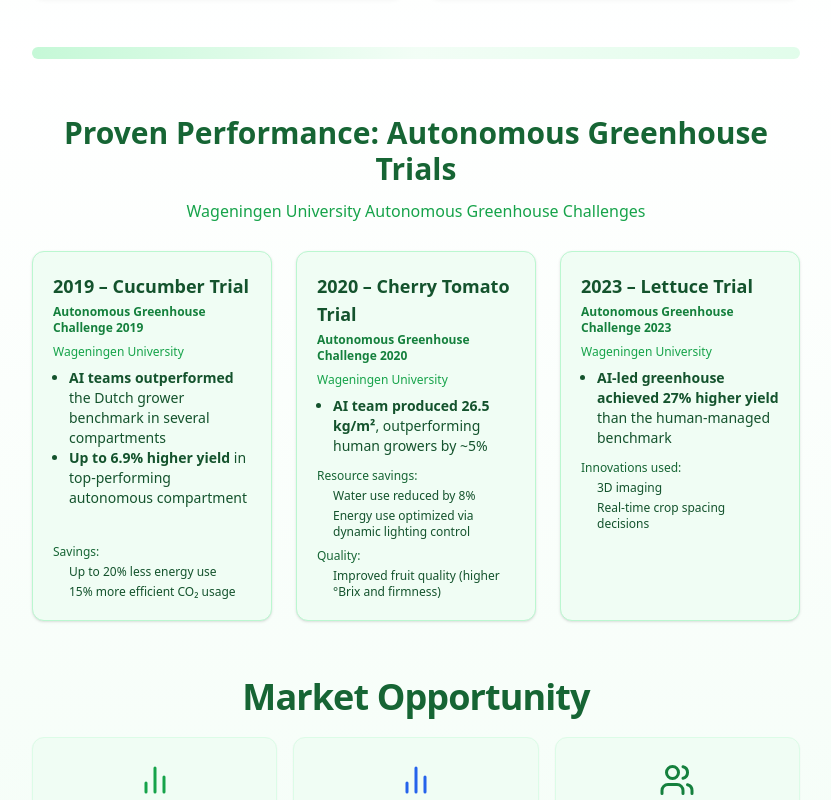
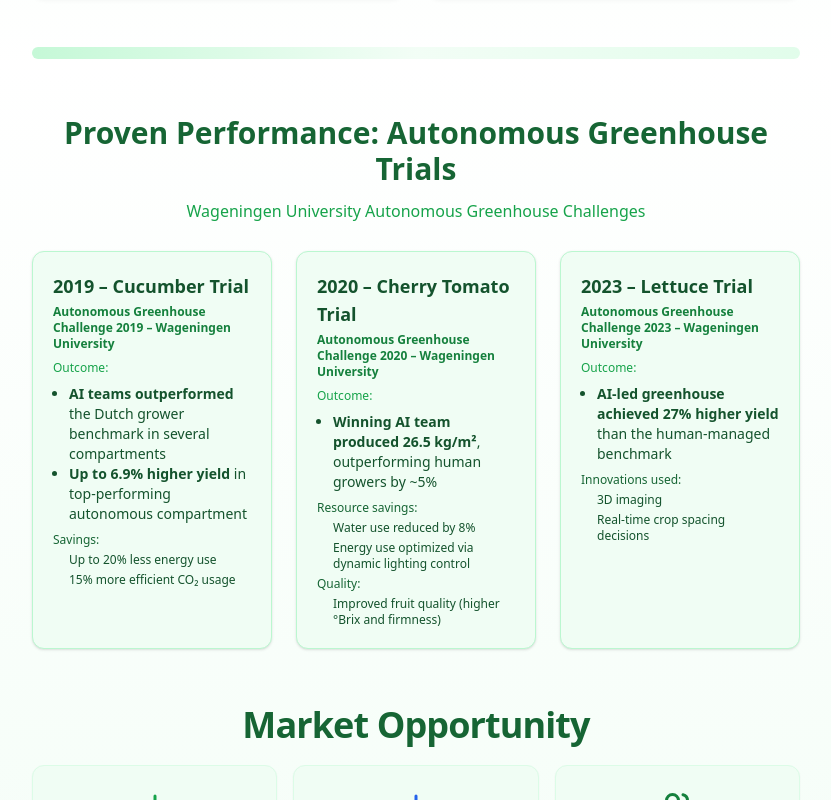
Before and after one commit to sagitevet-lab/grow-ai-oasis, a React (Vite) app: page /learn in a window 1280 px wide. Shown: the part 1209-2009 px from the top of the page, without its empty margins (224-1055 px from the left). Built offline with nearby package versions, Linux system fonts and the light colour scheme.

Commit message:
Fix Learn More page styling
- Move savings text below bullet points.
- Center "Why We Exist" header.

```diff
--- a/src/pages/LearnMore.tsx
+++ b/src/pages/LearnMore.tsx
@@ -40,7 +40,9 @@ const LearnMore = () => {
 
         {/* Why We Exist */}
         <section className="mb-12">
-          <h2 className="text-3xl md:text-4xl font-bold text-green-800 mb-3 tracking-tight animate-fade-in">Why We Exist</h2>
+          <h2 className="text-3xl md:text-4xl font-bold text-green-800 mb-3 tracking-tight animate-fade-in text-center">
+            Why We Exist
+          </h2>
           <ul className="list-disc list-inside text-green-900 space-y-2 animate-fade-in text-left max-w-lg mx-auto">
             <li>Rising global food demand</li>
             <li>Climate change disrupting traditional farming</li>
@@ -105,9 +107,9 @@ const LearnMore = () => {
             {/* 2019 Card */}
             <div className="bg-green-50 border border-green-200 rounded-xl p-5 shadow flex flex-col h-full">
               <div className="text-green-900 font-bold text-lg mb-1">2019 – Cucumber Trial</div>
-              <div className="text-green-700 text-xs font-semibold mb-2">Autonomous Greenhouse Challenge 2019</div>
-              <div className="text-green-600 mb-2 text-xs">Wageningen University</div>
-              <ul className="list-disc ml-4 mb-3 text-green-900 text-sm">
+              <div className="text-green-700 text-xs font-semibold mb-2">Autonomous Greenhouse Challenge 2019 – Wageningen University</div>
+              <div className="text-green-600 mb-2 text-xs">Outcome:</div>
+              <ul className="list-disc ml-4 mb-2 text-green-900 text-sm">
                 <li>
                   <span className="font-semibold">AI teams outperformed</span> the Dutch grower benchmark in several compartments
                 </li>
@@ -115,26 +117,24 @@ const LearnMore = () => {
                   <span className="font-semibold">Up to 6.9% higher yield</span> in top-performing autonomous compartment
                 </li>
               </ul>
-              <div className="mt-auto">
-                <div className="text-green-800 font-medium text-xs mb-1">Savings:</div>
-                <ul className="text-green-900 text-xs ml-4 space-y-1">
-                  <li>Up to 20% less energy use</li>
-                  <li>15% more efficient CO₂ usage</li>
-                </ul>
-              </div>
+              <div className="text-green-800 font-medium text-xs mb-1">Savings:</div>
+              <ul className="text-green-900 text-xs ml-4 space-y-1 mb-1">
+                <li>Up to 20% less energy use</li>
+                <li>15% more efficient CO₂ usage</li>
+              </ul>
             </div>
             {/* 2020 Card */}
             <div className="bg-green-50 border border-green-200 rounded-xl p-5 shadow flex flex-col h-full">
               <div className="text-green-900 font-bold text-lg mb-1">2020 – Cherry Tomato Trial</div>
-              <div className="text-green-700 text-xs font-semibold mb-2">Autonomous Greenhouse Challenge 2020</div>
-              <div className="text-green-600 mb-2 text-xs">Wageningen University</div>
-              <ul className="list-disc ml-4 mb-3 text-green-900 text-sm">
+              <div className="text-green-700 text-xs font-semibold mb-2">Autonomous Greenhouse Challenge 2020 – Wageningen University</div>
+              <div className="text-green-600 mb-2 text-xs">Outcome:</div>
+              <ul className="list-disc ml-4 mb-2 text-green-900 text-sm">
                 <li>
-                  <span className="font-semibold">AI team produced 26.5 kg/m²</span>, outperforming human growers by ~5%
+                  <span className="font-semibold">Winning AI team produced 26.5 kg/m²</span>, outperforming human growers by ~5%
                 </li>
               </ul>
               <div className="text-green-800 font-medium text-xs mb-1">Resource savings:</div>
-              <ul className="text-green-900 text-xs ml-4 space-y-1 mb-2">
+              <ul className="text-green-900 text-xs ml-4 space-y-1 mb-1">
                 <li>Water use reduced by 8%</li>
                 <li>Energy use optimized via dynamic lighting control</li>
               </ul>
@@ -146,9 +146,9 @@ const LearnMore = () => {
             {/* 2023 Card */}
             <div className="bg-green-50 border border-green-200 rounded-xl p-5 shadow flex flex-col h-full">
               <div className="text-green-900 font-bold text-lg mb-1">2023 – Lettuce Trial</div>
-              <div className="text-green-700 text-xs font-semibold mb-2">Autonomous Greenhouse Challenge 2023</div>
-              <div className="text-green-600 mb-2 text-xs">Wageningen University</div>
-              <ul className="list-disc ml-4 mb-3 text-green-900 text-sm">
+              <div className="text-green-700 text-xs font-semibold mb-2">Autonomous Greenhouse Challenge 2023 – Wageningen University</div>
+              <div className="text-green-600 mb-2 text-xs">Outcome:</div>
+              <ul className="list-disc ml-4 mb-2 text-green-900 text-sm">
                 <li>
                   <span className="font-semibold">AI-led greenhouse achieved 27% higher yield</span> than the human-managed benchmark
                 </li>
```
